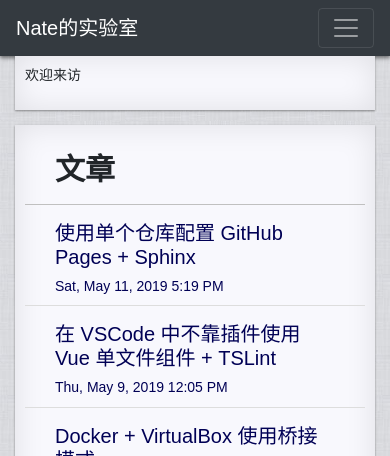
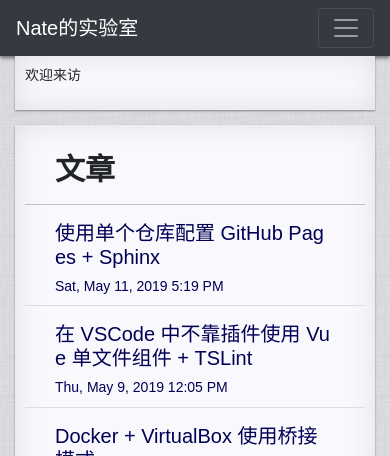
Before and after one commit to NateScarlet/NateScarlet.Github.io, a Jekyll site: the page built from index.md, in a window 390 px wide. Shown: the top 456 px of the page. Built offline with Jekyll 4.4.1, drawn with Linux system fonts in a browser that asks for light colours; nearby versions of some CDN libraries; comment, search, counter and statistics services are not loaded; a style sheet for code colours, icons or effects is not loaded.

Commit message:
set word-break on small screen

```diff
--- a/static/css/index.scss
+++ b/static/css/index.scss
@@ -319,4 +319,7 @@ blockquote:last-child {
   .post article ul {
     padding-left: 25px;
   }
+  * {
+    word-break: break-all;
+  }
 }
```
